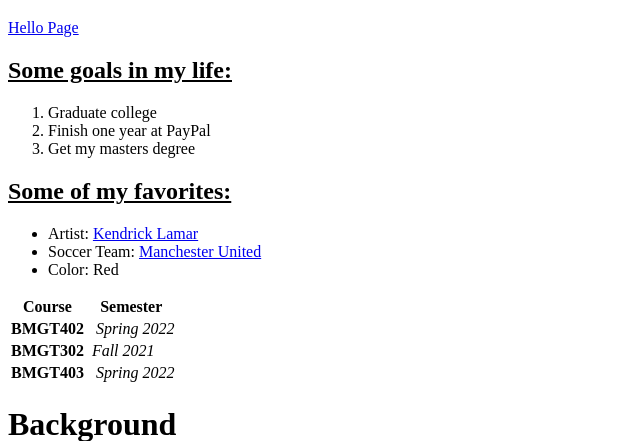
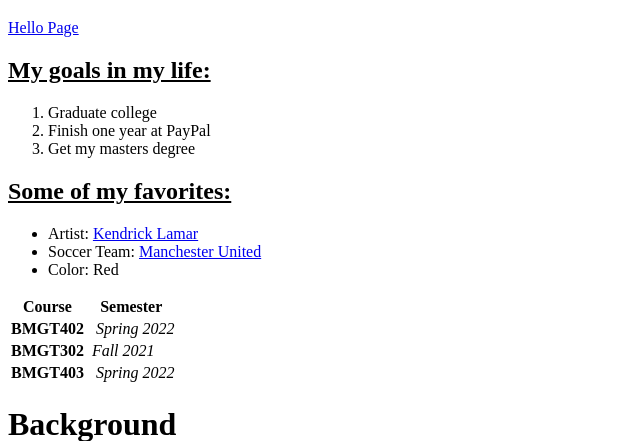
Before and after one commit to emakonnen16/helloWorld, a Flask app: page /about in a window 1280 px wide. Shown: the part 181-622 px from the top of the page, without its empty margins (0-640 px from the left). Run offline with Flask 2, Linux system fonts and the light colour scheme.

Commit message:
Sending about.html to new repository

```diff
--- a/templates/about.html
+++ b/templates/about.html
@@ -11,7 +11,7 @@
      width = '400' height="100" alt="Smith Image">
 <p> <a href="hello.html"> Hello Page </a> </p>
 
-<h2> <u> Some goals in my life: </u> </h2>
+<h2> <u> My goals in my life: </u> </h2>
 <ol>
     <li> Graduate college</li>
     <li> Finish one year at PayPal</li>
```
